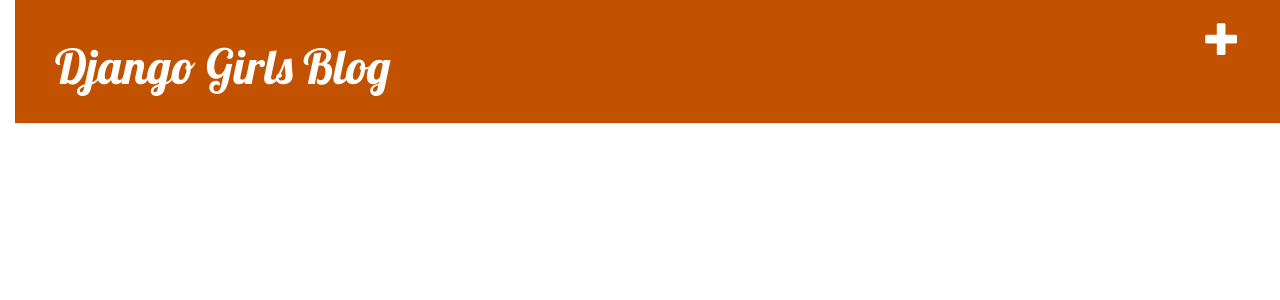
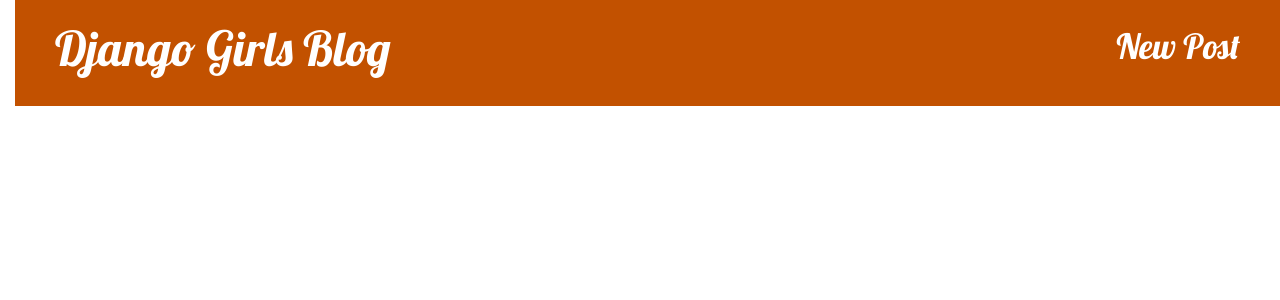
Before and after one commit to opeco17/django_on_kubernetes, a Django app: page / in a window 1280 px wide. Shown: the top 300 px of the page. Run offline with Django 3.2, Linux system fonts and the light colour scheme; data that the repository does not hold is empty; some libraries are stand-ins or nearby versions.

Commit message:
add bootstrap4

```diff
--- a/src/mysite/mysite/config/settings/base.py
+++ b/src/mysite/mysite/config/settings/base.py
@@ -24,6 +24,7 @@
     'django.contrib.sessions',
     'django.contrib.messages',
     'django.contrib.staticfiles',
+    'bootstrap4',
     'blog.apps.BlogConfig',
 ]
 
--- a/src/mysite/mysite/templates/base.html
+++ b/src/mysite/mysite/templates/base.html
@@ -1,16 +1,18 @@
+<!DOCTYPE html>
 {% load static %}
-<html>
+{% load bootstrap4 %}
+{% bootstrap_css %}
+{% bootstrap_javascript jquery=True %}
+<html lang='ja'>
     <head>
         <title>Django Girls blog</title>
-        <link rel="stylesheet" href="//maxcdn.bootstrapcdn.com/bootstrap/3.2.0/css/bootstrap.min.css">
-        <link rel="stylesheet" href="//maxcdn.bootstrapcdn.com/bootstrap/3.2.0/css/bootstrap-theme.min.css">
         <link href='//fonts.googleapis.com/css?family=Lobster&subset=latin,latin-ext' rel='stylesheet' type='text/css'>
         <link rel="stylesheet" href="{% static 'css/blog.css' %}">
     </head>
     <body>
         <body>
             <div class="page-header">
-                <a href="{% url 'post_new' %}" class="top-menu"><span class="glyphicon glyphicon-plus"></span></a>
+                <a href="{% url 'post_new' %}" class="top-menu">New Post</a>
                 <h1><a href="/">Django Girls Blog</a></h1>
             </div>
             <div class="content container">
--- a/src/mysite/requirements.txt
+++ b/src/mysite/requirements.txt
@@ -1,3 +1,4 @@
 Django==3.1.6
+django-bootstrap4==2.3.1
 mysqlclient==2.0.1
 uwsgi==2.0.17
```
